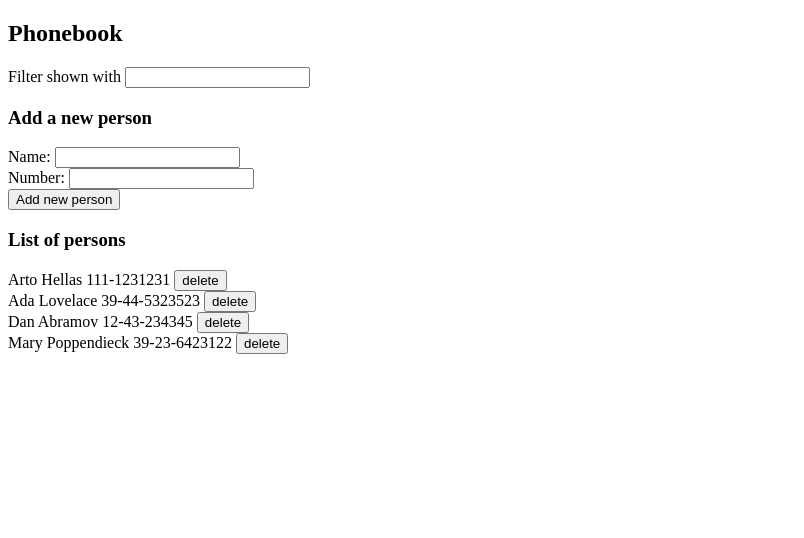
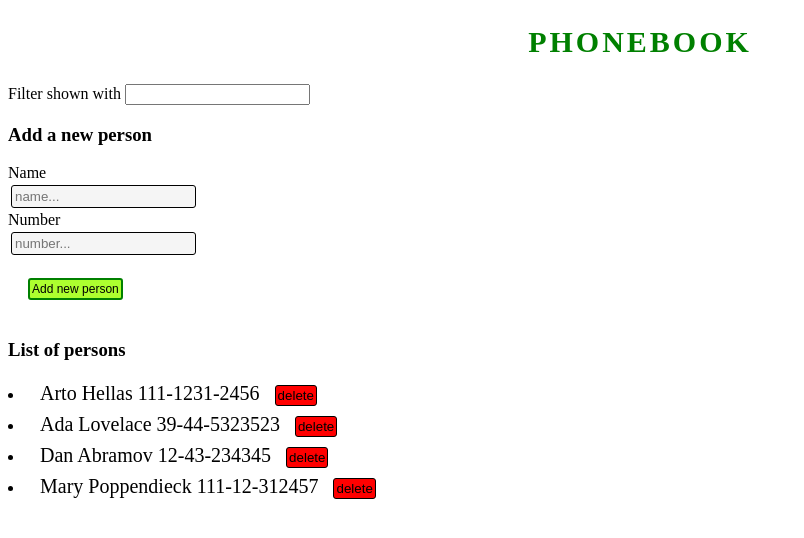
Before and after one commit to OatuPetronela/FullStack-MOOC-2022, a React (Create React App) app in the folder part2/phonebook/: page / in a window 1280 px wide. Shown: the top 538 px of the page, without its empty margins (0-804 px from the left). Built offline with nearby package versions, Linux system fonts and the light colour scheme; data requests are answered from the project's data file.

Commit message:
Exercises 2.19-2.20

```diff
--- a/part2/phonebook/data.json
+++ b/part2/phonebook/data.json
@@ -2,7 +2,7 @@
   "persons": [
     {
       "name": "Arto Hellas",
-      "number": "111-1231231",
+      "number": "111-1231-2456",
       "id": 1,
       "important": true
     },
@@ -20,7 +20,7 @@
     },
     {
       "name": "Mary Poppendieck",
-      "number": "39-23-6423122",
+      "number": "111-12-312457",
       "id": 4,
       "important": true
     }
--- a/part2/phonebook/src/App.js
+++ b/part2/phonebook/src/App.js
@@ -2,14 +2,22 @@ import React, {useState, useEffect} from 'react'
 import PersonForm from './components/PersonForm'
 import Filter from './components/Filter'
 import GetNames from './components/GetName'
+import Notification from './components/Notification'
 import personsService from './services/persons'
 
+const NullMessage = (setMessage, setErrorMessage) =>
+  setTimeout(() => {
+    setMessage(null)
+    setErrorMessage(false)
+  }, 5000)
 
 const App = () => {
     const [persons, setPersons] = useState([])
     const [newName, setNewName] = useState('')
     const [newNumber, setNewNumber] = useState('')
     const [filter, setFilter] = useState('')
+    const [message, setMessage] = useState(null)
+    const [errorMessage, setErrorMessage] = useState(false)
 
     useEffect(() => {
         personsService
@@ -42,6 +50,12 @@ const App = () => {
                             ? person
                             : returnedPerson))
                     })
+                    .catch(error => {
+                     setErrorMessage(true);
+                     setMessage(`Error with updating '${newName}', user might have been already deleted from the server`)
+                     personsService.getPersons().then(initialPerson => setPersons(initialPerson ))
+                    })
+                    NullMessage(setMessage, setErrorMessage)
             }
         } else {
             const objectPerson = {
@@ -55,15 +69,21 @@ const App = () => {
                     setPersons(persons.concat(returnedPerson))
                     setNewName('')
                     setNewNumber('')
+                    setMessage(`${returnedPerson.name} was added to the phonebook`)
                 })
+                NullMessage(setMessage, setErrorMessage)
         }
     }
     const removePerson = (id, name) => {
         if (window.confirm(`Do you really want to delete ${name}?`)) {
             personsService
                 .deletePerson(id)
-                .then(setPersons(persons.filter(person => person.id !== id)))
-        }
+                .then(()=>{
+                setPersons(persons.filter(person => person.id !== id))
+                setMessage(`${name} was deleted from the phonebook`)
+                })
+                NullMessage(setMessage, setErrorMessage)
+            }
     }
 
     const handleNameChange = (e) => { setNewName(e.target.value) }
@@ -74,7 +94,8 @@ const App = () => {
 
     return (
         <div>
-            <h2>Phonebook</h2>
+            <h2 className="title">Phonebook</h2>
+            <Notification message={message} errorMessage={errorMessage}/>
             <Filter handleFilter={handleFilter} filter={filter}/>
             <h3>Add a new person</h3>
             <PersonForm
--- a/part2/phonebook/src/components/GetName.js
+++ b/part2/phonebook/src/components/GetName.js
@@ -1,16 +1,16 @@
 import React from 'react'
 
 const Contact = ( props ) => {
-    return <>{props.name} {props.number} <button onClick={() => props.removePerson(props.personId, props.name)}>delete</button> <br /></>
+    return <li><span className="list">{props.name} {props.number}</span><button onClick={() => props.removePerson(props.personId, props.name)} className="btnDeletePerson">delete</button><br/></li>
 }
 
 const GetNames = ({ persons, filter, removePerson}) => {
     if (filter.length === 0) {
-        return persons.map(i => <Contact personId={i.id} name={i.name} number={i.number} key={i.name} removePerson={removePerson} />)
+        return persons.map(person => <Contact personId={person.id} name={person.name} number={person.number} key={person.name} removePerson={removePerson} />)
     }
     else {
-        let filtered = persons.filter(i => i.name.toLowerCase().includes(filter.toLowerCase()))
-        return filtered.map(i => <Contact personId={i.id} name={i.name} number={i.number} key={i.name} removePerson={removePerson} />)
+        let filtered = persons.filter(person => person.name.toLowerCase().includes(filter.toLowerCase()))
+        return filtered.map(person => <Contact personId={person.id} name={person.name} number={person.number} key={person.name} removePerson={removePerson} />)
     }
 }
 
--- /dev/null
+++ b/part2/phonebook/src/components/Notification.js
@@ -0,0 +1,31 @@
+const Notification = ({message, errorMessage}) =>{
+    if(message === null){
+        return null
+    }
+    const StyleSuccess = {
+        color: 'green',
+        fontSize: 24,
+        borderStyle: 'solid',
+        padding:7,
+        borderRadius: 5,
+        textAlign: 'center'
+      }
+
+      const ErrorStyle = {...StyleSuccess, color: 'red'}
+
+      if (errorMessage === true) {
+        return (
+          <div style={ErrorStyle}>
+            {message}
+          </div>
+        )
+      }
+
+      return (
+        <div style={StyleSuccess}>
+          {message}
+        </div>
+      )
+    }
+
+export default Notification;
--- a/part2/phonebook/src/components/PersonForm.js
+++ b/part2/phonebook/src/components/PersonForm.js
@@ -2,12 +2,16 @@ const PersonForm = ({addPerson, newName, newNumber, handleNameChange, handleNumb
 return(
     <form onSubmit={addPerson}>
     <div>
-        Name: <input value={newName} onChange={handleNameChange}/>
+        <label>Name</label>
         <br/>
-        Number: <input value={newNumber} onChange={handleNumberChange}/>
+       <input className='inputForm' value={newName} onChange={handleNameChange} placeholder="name..." required/>
+        <br/>
+        <label>Number</label>
+        <br/>
+        <input className='inputForm'  value={newNumber} onChange={handleNumberChange} placeholder="number..." required/>
     </div>
     <div>
-        <button type="submit">Add new person</button>
+        <button type="submit" className="btnAddPerson">Add new person</button>
     </div>
 </form>
 )
--- /dev/null
+++ b/part2/phonebook/src/index.css
@@ -0,0 +1,42 @@
+.title {
+    color: green;
+    font-style:inherit;
+    font-size: 30px;
+    text-align: center;
+    text-transform:uppercase;
+    letter-spacing: 3px;
+  }
+
+ .inputForm{
+  margin: 3px;
+  padding: 3px;
+  border: 1px solid black;
+  border-radius: 3px;
+  background-color: whitesmoke;
+ }
+
+ .btnAddPerson{
+    margin: 20px;
+    padding: 2px;
+    border: 2px solid green;
+    border-radius: 3px;
+    background-color: greenyellow;
+    font-size: 12px;
+ }
+
+ .btnAddPerson:hover{
+    background-color: green;
+ }
+
+.btnDeletePerson{
+    margin: 5px;
+    padding: 2px;
+    background-color: red;
+    border: 1px solid black;
+    border-radius: 3px;
+}
+
+.list{
+    font-size: 20px;
+    margin: 10px;
+}
--- a/part2/phonebook/src/index.js
+++ b/part2/phonebook/src/index.js
@@ -1,5 +1,6 @@
 import React from 'react';
 import ReactDOM from 'react-dom/client';
 import App from './App';
+import './index.css'
 
 ReactDOM.createRoot(document.getElementById('root')).render(<App />);
```
Also changed, not shown: 1 other file (tests, documents, lock files or other folders).
